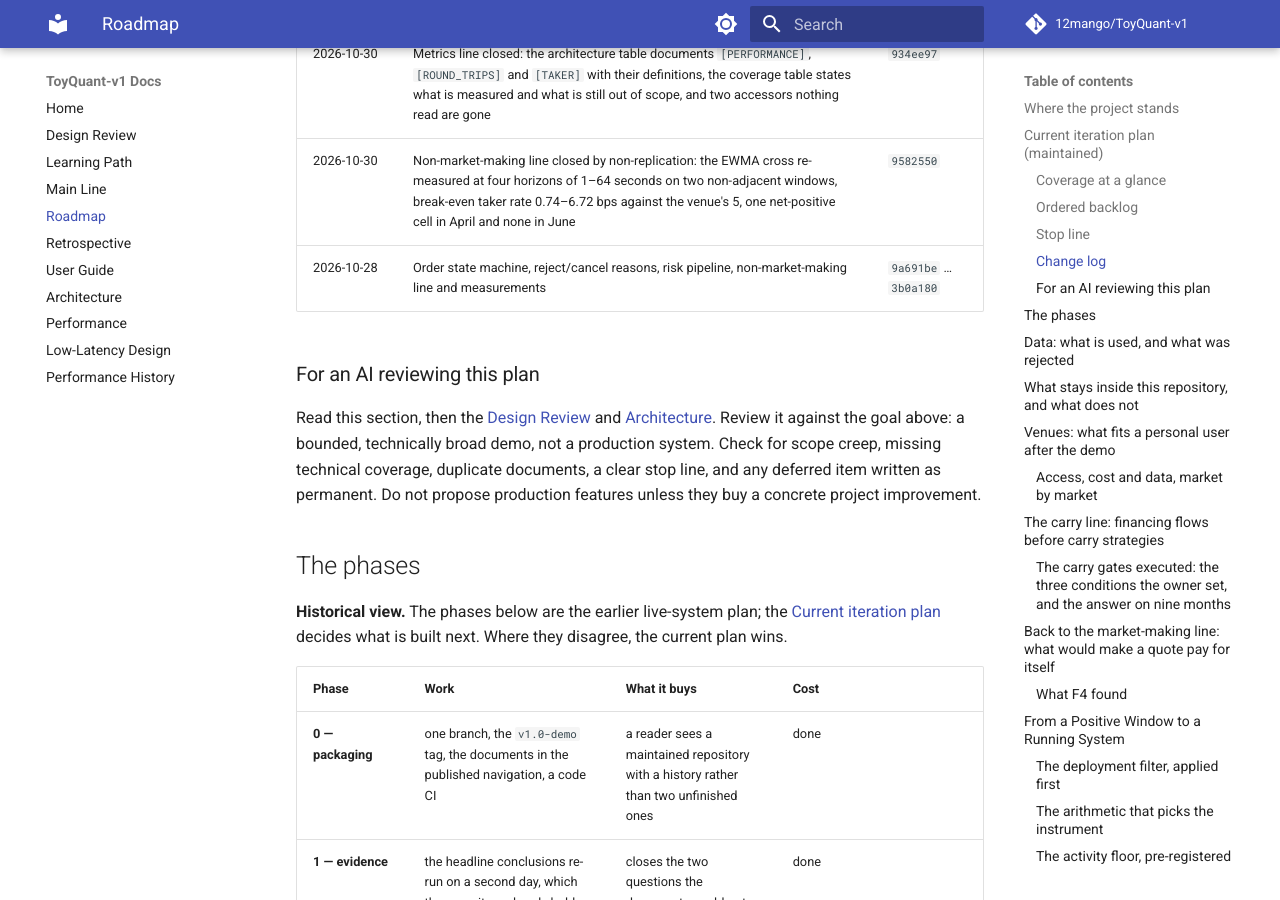
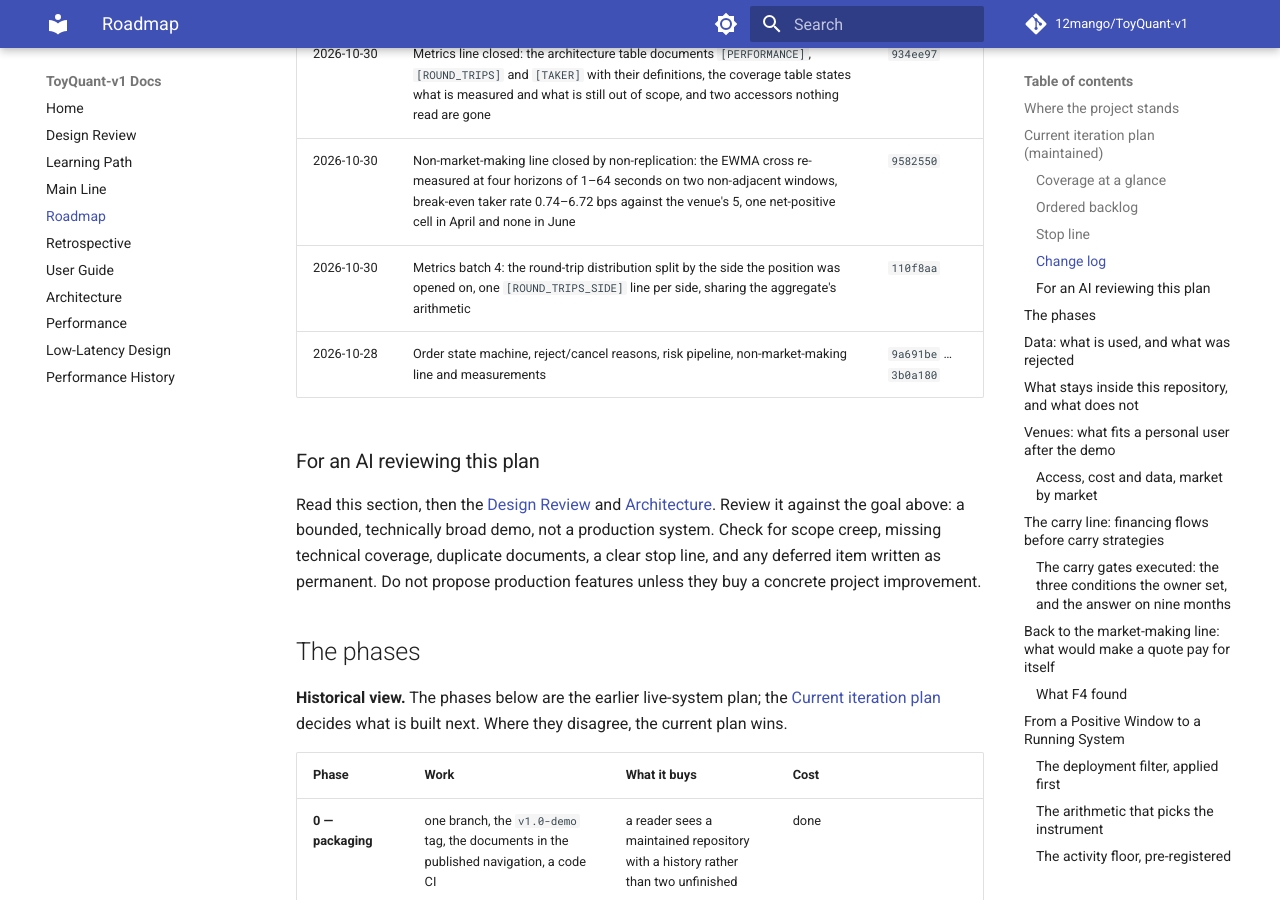
Before and after one commit to 12mango/ToyQuant-v1, an MkDocs documentation site: the page built from docs/ROADMAP.md, in a window 1280 px wide and 900 px high, scrolled down 5433 px. Built offline with MkDocs 1.6.1 and Material for MkDocs 9.7.7, drawn with Linux system fonts in a browser that asks for light colours; comment, search, counter and statistics services are not loaded.

Commit message:
Docs: record the per-side round-trip commit

```diff
--- a/docs/ROADMAP.md
+++ b/docs/ROADMAP.md
@@ -119,6 +119,7 @@ Accepted: a bug fix, a test or explanation of existing behaviour, or a demo scri
 | 2026-10-30 | Metrics batch 3: the decision midpoint kept per order, `[TAKER]` reporting arrival slippage, the drift after a crossing fill at 5/20/60 cycles, and the implementation shortfall of the IOC/FOK orders; `--markout-horizon=N` parameterises the hardcoded five cycles | `66b0484` |
 | 2026-10-30 | Metrics line closed: the architecture table documents `[PERFORMANCE]`, `[ROUND_TRIPS]` and `[TAKER]` with their definitions, the coverage table states what is measured and what is still out of scope, and two accessors nothing read are gone | `934ee97` |
 | 2026-10-30 | Non-market-making line closed by non-replication: the EWMA cross re-measured at four horizons of 1–64 seconds on two non-adjacent windows, break-even taker rate 0.74–6.72 bps against the venue's 5, one net-positive cell in April and none in June | `9582550` |
+| 2026-10-30 | Metrics batch 4: the round-trip distribution split by the side the position was opened on, one `[ROUND_TRIPS_SIDE]` line per side, sharing the aggregate's arithmetic | `110f8aa` |
 | 2026-10-28 | Order state machine, reject/cancel reasons, risk pipeline, non-market-making line and measurements | `9a691be` … `3b0a180` |
 
 ### For an AI reviewing this plan
```
